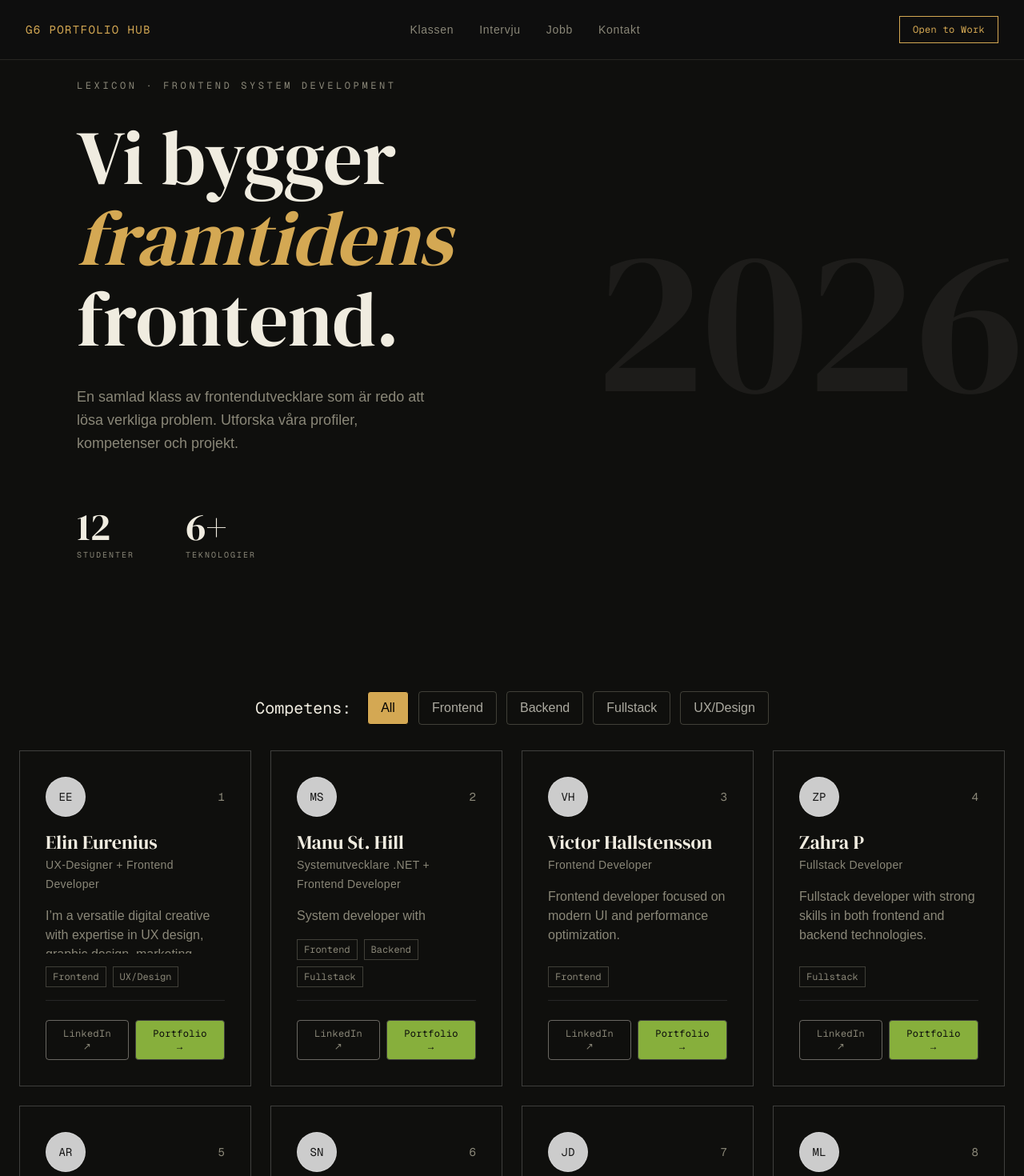
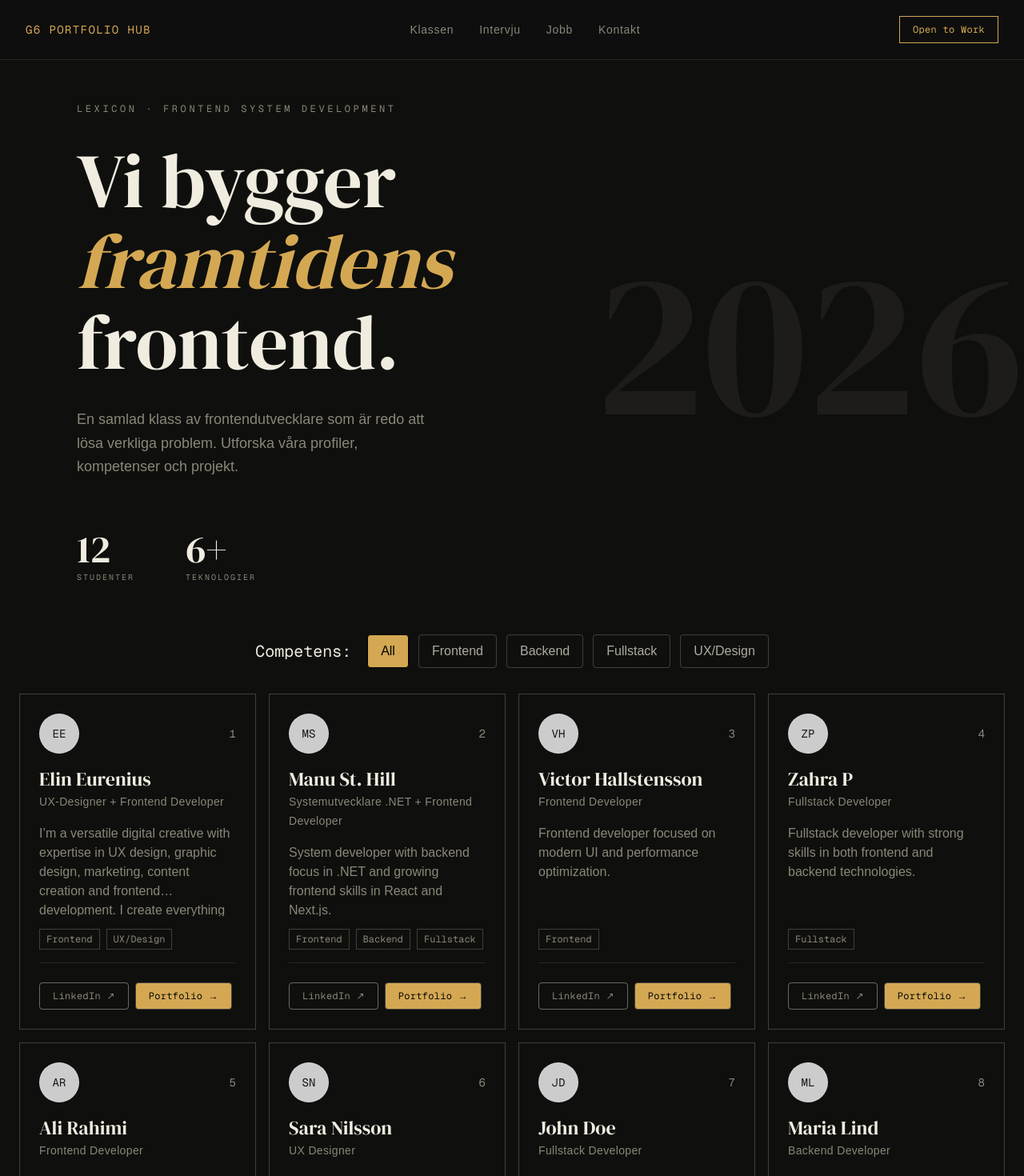
Before and after one commit to Slictor/portfolio-hub, a Next.js app: page / in a window 1280 px wide. Shown: the top 1470 px of the page at 80% size. Built offline with nearby package versions, Linux system fonts and the light colour scheme.

Commit message:
Small style edits

```diff
--- a/components/Hero.tsx
+++ b/components/Hero.tsx
@@ -5,7 +5,7 @@ export default function Hero() {
   ];
 
   return (
-    <section className="relative min-h-screen bg-background flex flex-col justify-center px-8 sm:px-16 lg:px-24 overflow-hidden">
+    <section className="relative mt-32 bg-background flex flex-col justify-center px-8 sm:px-16 lg:px-24 overflow-hidden">
       {/* Decorative 2026 */}
       <div
         className="absolute right-0 top-1/2 -translate-y-1/2 font-serif text-foreground opacity-[0.06] text-[20vw] leading-none select-none pointer-events-none"
--- a/components/ProfileCard.tsx
+++ b/components/ProfileCard.tsx
@@ -7,7 +7,7 @@ interface ProfileCardProps {
 
 export default function ProfileCard({ student }: ProfileCardProps) {
   return (
-    <div className="flex flex-col gap-4 border border-white/20 text-muted p-8 hover:bg-white/10 hover:cursor-pointer h-[420px]">
+    <div className="flex flex-col gap-4 border border-white/20 text-muted p-6 hover:bg-white/10 hover:cursor-pointer h-[420px]">
       <div className="flex items-center justify-between">
         <div
           className="border border-white/20 rounded-full w-[50px] h-[50px] flex items-center justify-center text-sm font-mono text-neutral-900"
@@ -48,7 +48,7 @@ export default function ProfileCard({ student }: ProfileCardProps) {
         {student.portfolio && (
           <Link
             href={student.portfolio}
-            className="border border-neutral-700 text-neutral-950 rounded-sm text-center content-center px-4 py-2 bg-lime-300/70"
+            className="border border-neutral-700 text-neutral-950 rounded-sm text-center content-center px-4 py-2 bg-accent"
           >
             Portfolio →
           </Link>
--- a/components/ProfileGrid.tsx
+++ b/components/ProfileGrid.tsx
@@ -8,7 +8,7 @@ interface ProfileGridProps {
 export default function ProfileGrid({ children, className }: ProfileGridProps) {
   return (
     <div
-      className={`grid gap-6 items-start ${className ?? ""}`}
+      className={`grid gap-4 w-full items-start ${className ?? ""}`}
       style={{ gridTemplateColumns: "repeat(auto-fit, minmax(18rem, 1fr))" }}
     >
       {children}
```
